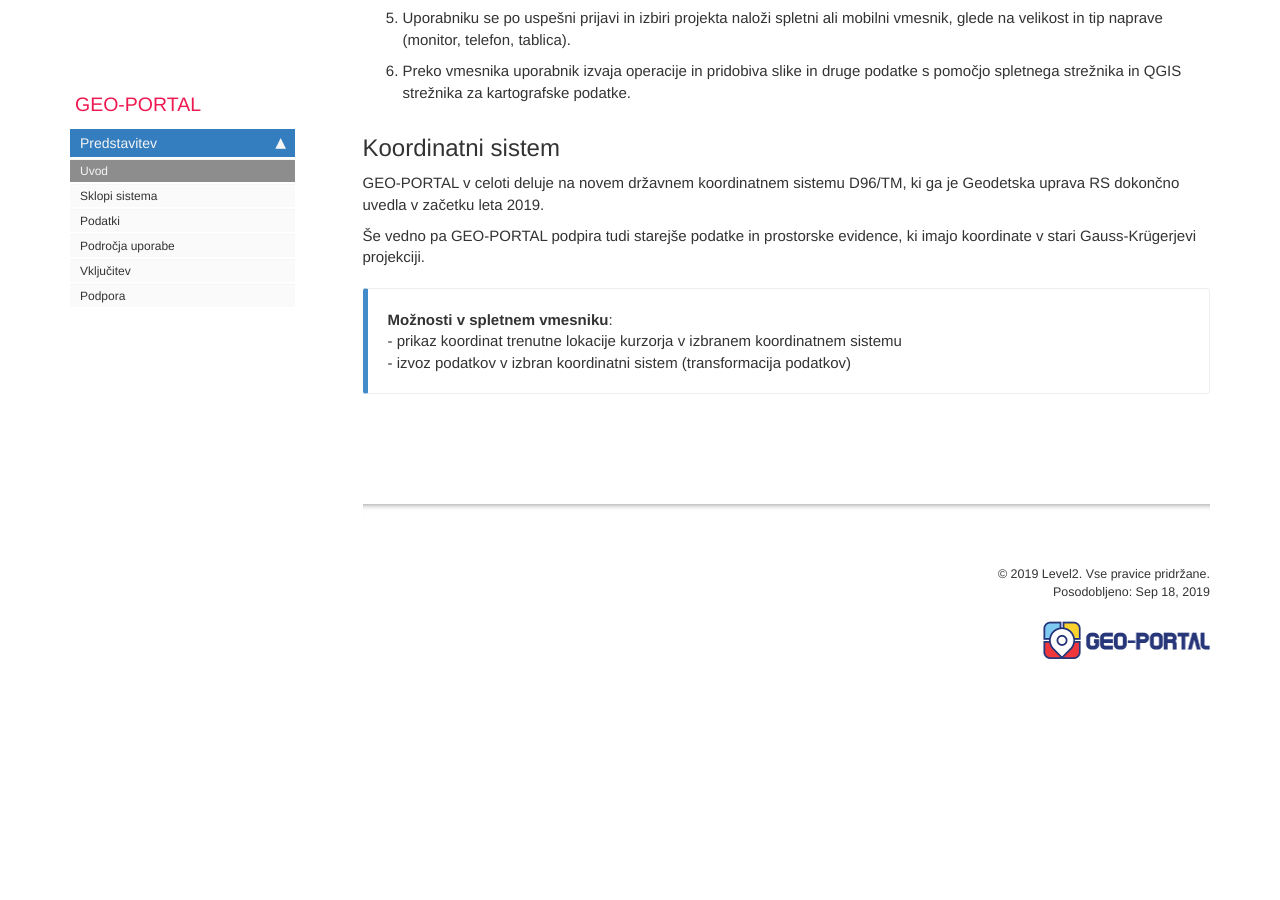
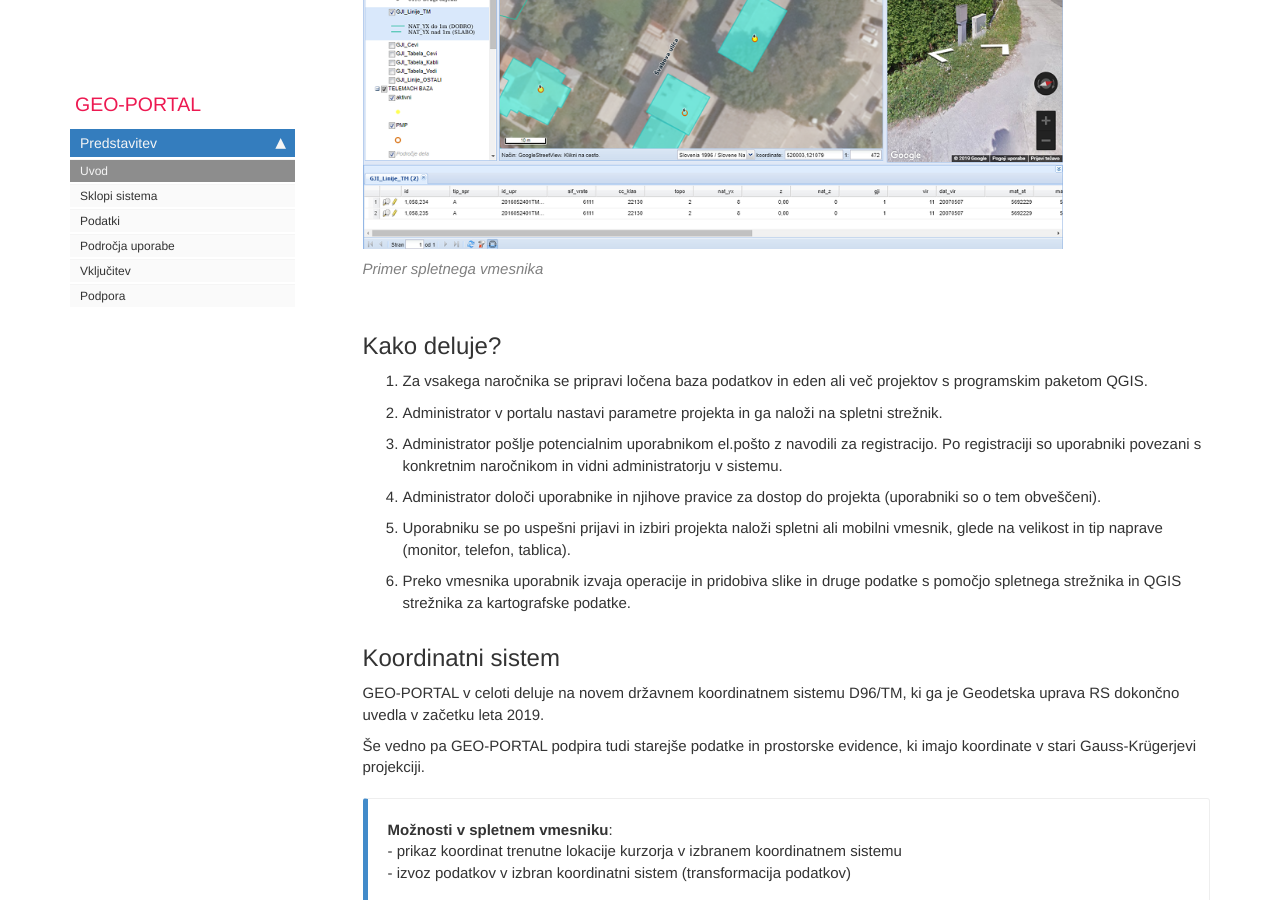
Before and after one commit to geo-portal/geo-portal.github.io, a Jekyll site: the page built from index.md, in a window 1280 px wide and 900 px high, scrolled down 888 px. Built offline with Jekyll 4.4.1, drawn with Linux system fonts in a browser that asks for light colours; comment, search, counter and statistics services are not loaded; before the commit the page ends 1629 px from its top, so only the background shows below that.

Commit message:
add image

```diff
--- a/index.md
+++ b/index.md
@@ -17,6 +17,8 @@ summary: GEO-PORTAL je moderen spletni geoinformacijski sistem, namenjen podjetj
 - večuporabniški sistem z različnimi nivoji uporabnikov in njihovih pravic v sistemu
 - večjezična podpora
 - možnost nadgradnje in prilagajanja specifičnim zahtevam
+
+{% include image.html file="spletni_vmesnik_900.png" alt="spletni vmesnik" caption="Primer spletnega vmesnika" %}
 
 ## Kako deluje?
 
```
Also changed, not shown: images/spletni_vmesnik_900.png (added), 1 other file.
